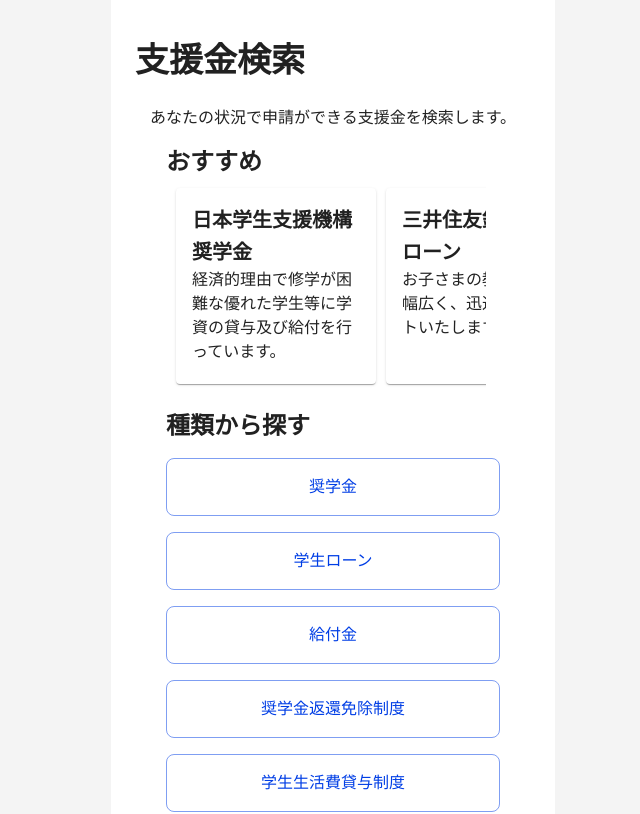
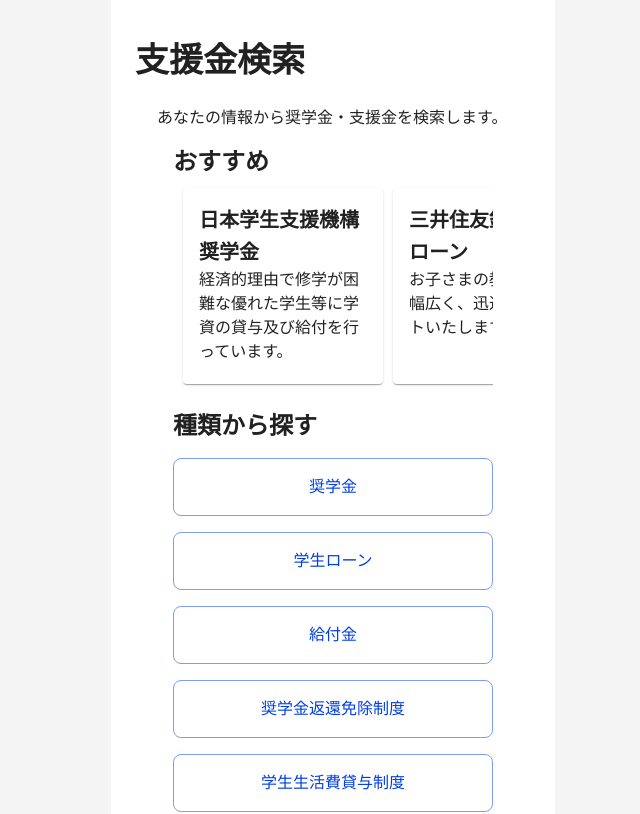
Before and after one commit to STECH-for-My-Shienkin-Navi/My-Shienkin-Navi, a React (Vite) app: page /SupportSearch in a window 1280 px wide. Shown: the top 814 px of the page, without its empty margins (307-947 px from the left). Built offline with nearby package versions, Linux system fonts and the light colour scheme.

Commit message:
fix: 文言修正

```diff
--- a/src/components/pages/SupportSearchPage.tsx
+++ b/src/components/pages/SupportSearchPage.tsx
@@ -14,7 +14,7 @@ export const SupportSearchPage: FC = () => {
     <MainLayout title="支援金検索">
       <Box>
         <Box>
-          <Typography>あなたの状況で申請ができる支援金を検索します。</Typography>
+          <Typography>あなたの情報から奨学金・支援金を検索します。</Typography>
         </Box>
         <Box sx={{ mx: 2, mt: 2 }}>
           <Typography variant="h5">おすすめ</Typography>
```
